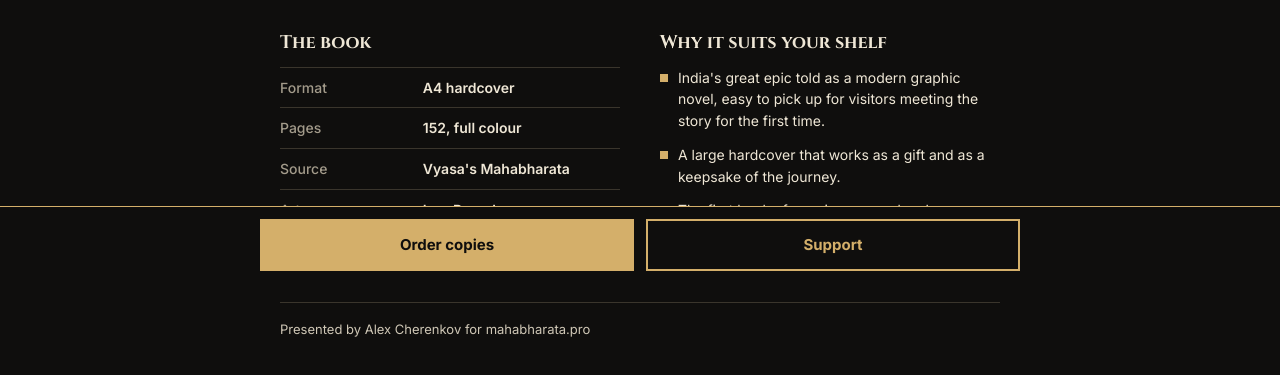
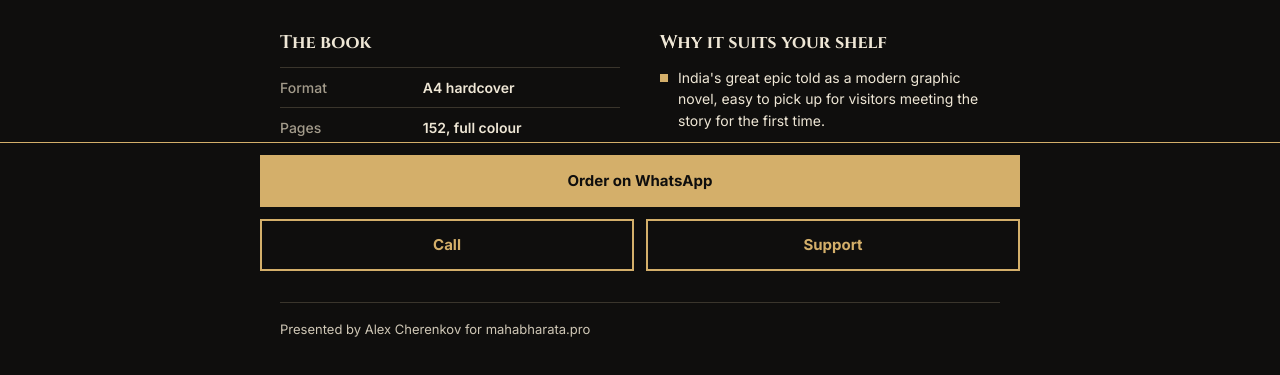
Before and after one commit to cherenkoov/prooloog, a website: page public/demo/mahabharata.html in a window 1280 px wide. Shown: the part 517-892 px from the top of the page. Drawn offline with Linux system fonts and the light colour scheme.

Commit message:
Mahabharata offer page: add an Order on WhatsApp button next to Call and Support
Co-Authored-By: Claude Fable 5.2 <noreply@anthropic.com>
Claude-Session: https://claude.ai/code/session_01ESwb3NX1vke6HNr1ftsgXn

```diff
--- a/public/demo/mahabharata.html
+++ b/public/demo/mahabharata.html
@@ -10,7 +10,7 @@
 :root{--bg:#0F0E0D;--panel:#1A1814;--ink:#EFE7D6;--accent:#D4AF6A;--soft:#CFC7B6;--mute:#A39B8B;--gold:#D4AF6A;--line:#3A352C}
 *{box-sizing:border-box}
 body{margin:0;background:var(--bg);color:var(--ink);font-family:Inter,system-ui,sans-serif;line-height:1.55}
-main{max-width:760px;margin:0 auto;padding:32px 20px 120px;display:flex;flex-direction:column;gap:32px}
+main{max-width:760px;margin:0 auto;padding:32px 20px 190px;display:flex;flex-direction:column;gap:32px}
 .kicker{font-size:12px;font-weight:700;letter-spacing:.16em;text-transform:uppercase;color:var(--accent);margin:0}
 h1{font-family:Cinzel,Georgia,serif;font-size:clamp(30px,8vw,44px);line-height:1.12;margin:10px 0 6px;text-wrap:balance}
 .sub{font-family:Cinzel,Georgia,serif;font-size:22px;color:var(--accent);margin:0}
@@ -35,6 +35,7 @@ li::before{content:"";flex:0 0 8px;height:8px;margin-top:7px;background:var(--ac
 .actions{position:fixed;left:0;right:0;bottom:0;background:var(--bg);border-top:1px solid var(--accent);padding:12px 20px calc(12px + env(safe-area-inset-bottom))}
 .actions div{max-width:760px;margin:0 auto;display:grid;grid-template-columns:repeat(2,minmax(0,1fr));gap:12px}
 .btn{display:flex;align-items:center;justify-content:center;min-height:52px;padding:0 12px;font-weight:700;font-size:15px;text-decoration:none;text-align:center}
+.btn.wide{grid-column:1 / -1}
 .btn.primary{background:var(--accent);color:var(--bg)}
 .btn.second{border:2px solid var(--accent);color:var(--accent)}
 .btn:hover,.btn:focus-visible{background:var(--ink);border-color:var(--ink);color:var(--bg)}
@@ -91,7 +92,8 @@ footer{font-size:13px;color:var(--soft);border-top:1px solid var(--line);padding
 <!-- CONTACTS: interim links are the publisher contacts from mahabharata.pro; replace with the purchase and support contacts when known -->
 <nav class="actions" aria-label="Contact">
 <div>
-<a class="btn primary" href="tel:+919668303401">Order copies</a>
+<a class="btn primary wide" href="https://wa.me/919668303401?text=Hello%2C%20I%20am%20writing%20from%20Ganga%20Books%20Emporium%20about%20ordering%20Mahabharata%3A%20Gods%20%26%20Heroes.">Order on WhatsApp</a>
+<a class="btn second" href="tel:+919668303401">Call</a>
 <a class="btn second" href="mailto:info@mahabharata.pro">Support</a>
 </div>
 </nav>
```
